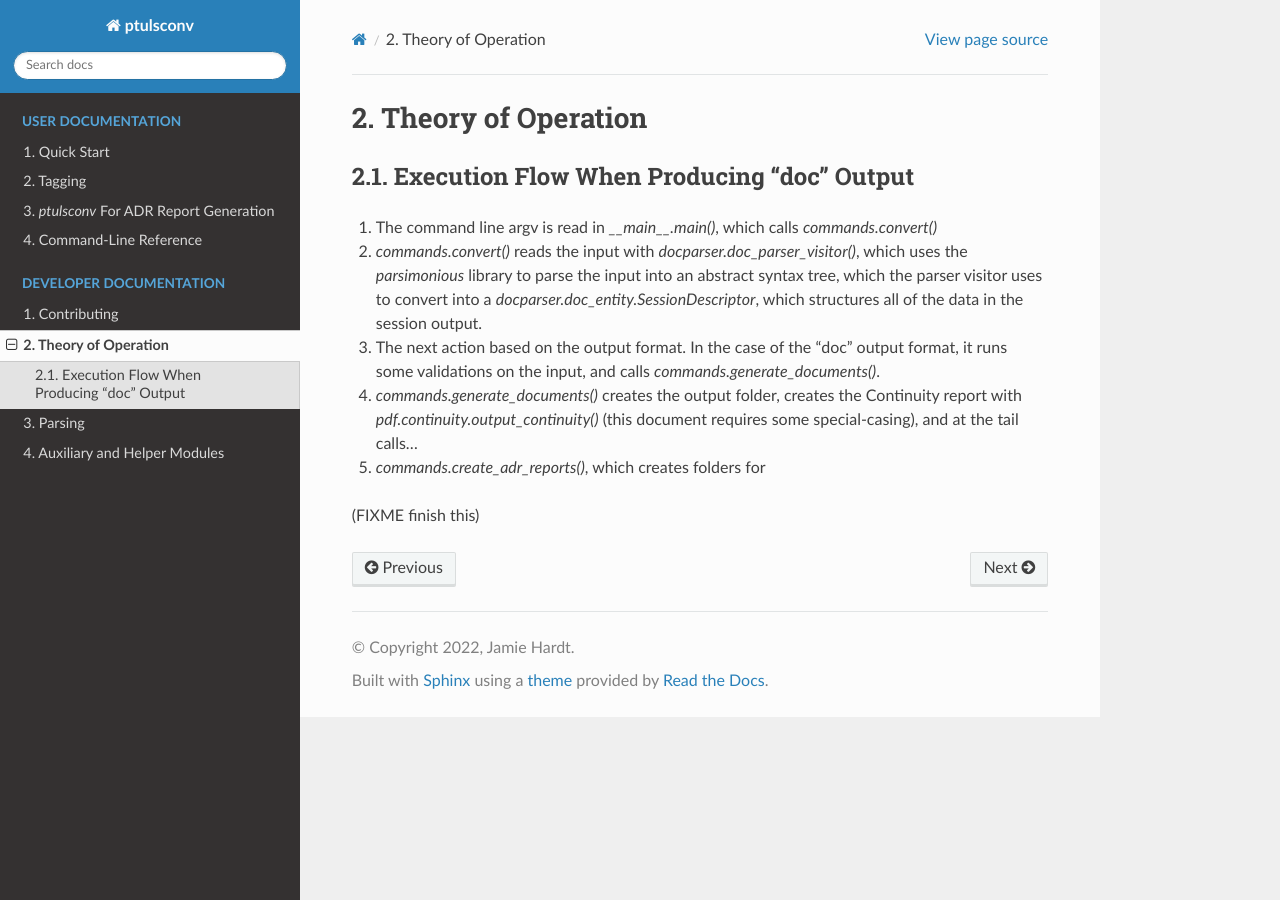
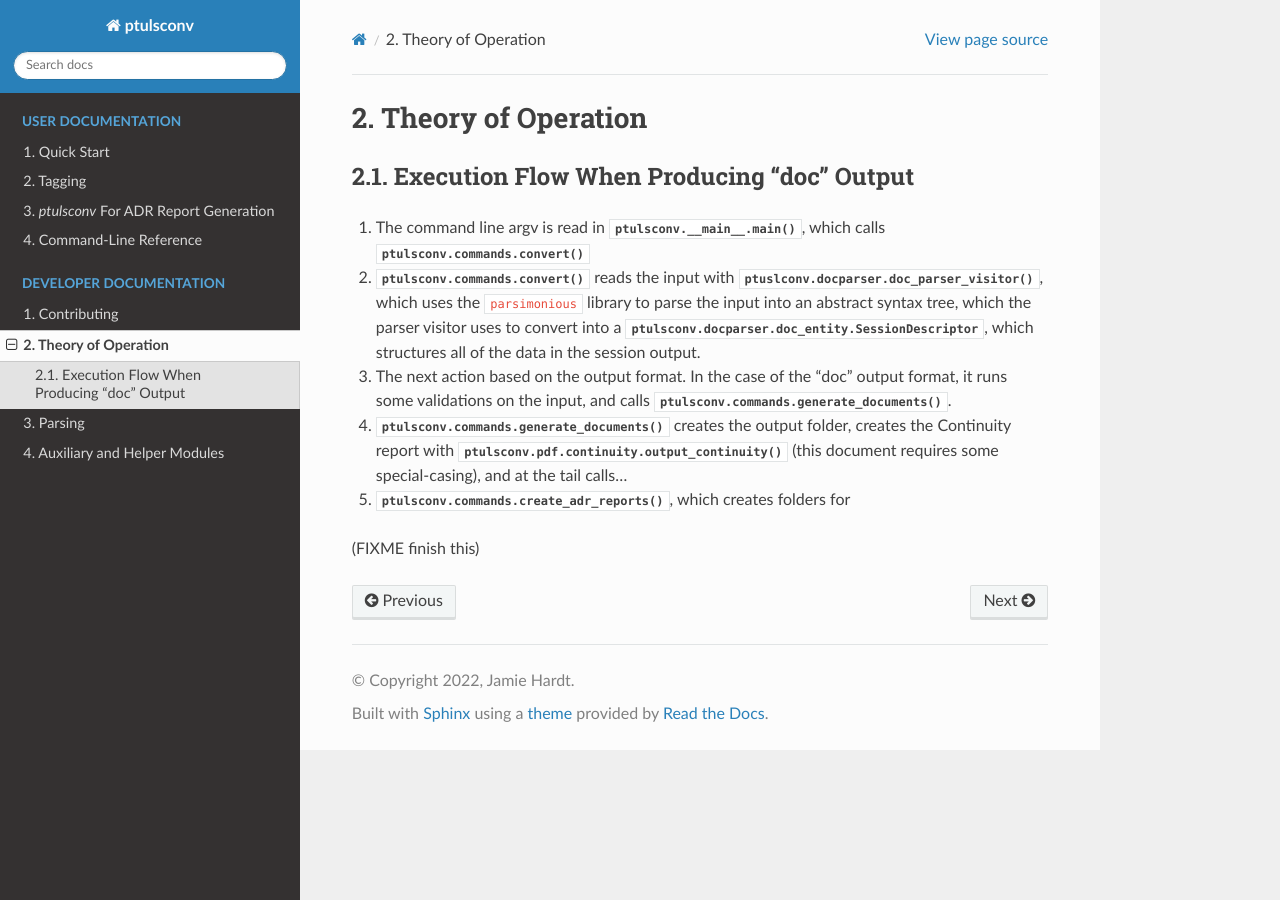
Before and after one commit to iluvcapra/ptulsconv, a Sphinx documentation site: the page built from docs/source/dev/theory.rst, in a window 1280 px wide. Built offline with Sphinx 7.4.7 and the Read the Docs theme 2.0.0, drawn with Linux system fonts in a browser that asks for light colours.

Commit message:
Trying to make refs look nice

```diff
--- a/docs/source/dev/theory.rst
+++ b/docs/source/dev/theory.rst
@@ -4,19 +4,20 @@ Theory of Operation
 Execution Flow When Producing "doc" Output
 ------------------------------------------
 
-#. The command line argv is read in `__main__.main()`,
-   which calls `commands.convert()`
-#. `commands.convert()` reads the input with `docparser.doc_parser_visitor()`,
-   which uses the `parsimonious` library to parse the input into an abstract
+#. The command line argv is read in :py:func:`ptulsconv.__main__.main()`,
+   which calls :py:func:`ptulsconv.commands.convert()`
+#. :func:`ptulsconv.commands.convert()` reads the input with
+   :func:`ptuslconv.docparser.doc_parser_visitor()`,
+   which uses the ``parsimonious`` library to parse the input into an abstract
    syntax tree, which the parser visitor uses to convert into a
-   `docparser.doc_entity.SessionDescriptor`, which structures all of the data
-   in the session output.
+   :class:`ptulsconv.docparser.doc_entity.SessionDescriptor`,
+   which structures all of the data in the session output.
 #. The next action based on the output format. In the
    case of the "doc" output format, it runs some validations
-   on the input, and calls `commands.generate_documents()`.
-#. `commands.generate_documents()` creates the output folder, creates the
-   Continuity report with `pdf.continuity.output_continuity()` (this document
+   on the input, and calls :func:`ptulsconv.commands.generate_documents()`.
+#. :func:`ptulsconv.commands.generate_documents()` creates the output folder, creates the
+   Continuity report with :func:`ptulsconv.pdf.continuity.output_continuity()` (this document
    requires some special-casing), and at the tail calls...
-#. `commands.create_adr_reports()`, which creates folders for
+#. :func:`ptulsconv.commands.create_adr_reports()`, which creates folders for
 
 (FIXME finish this)
```
